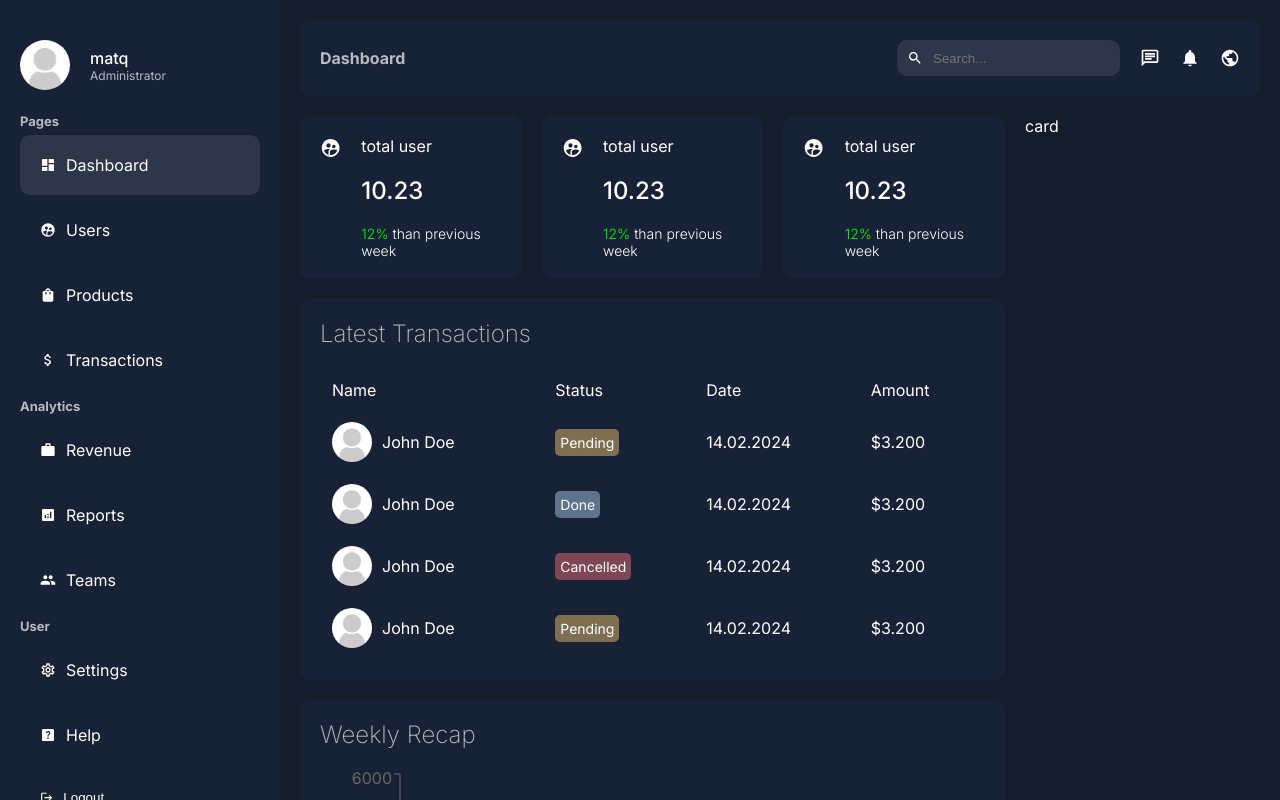
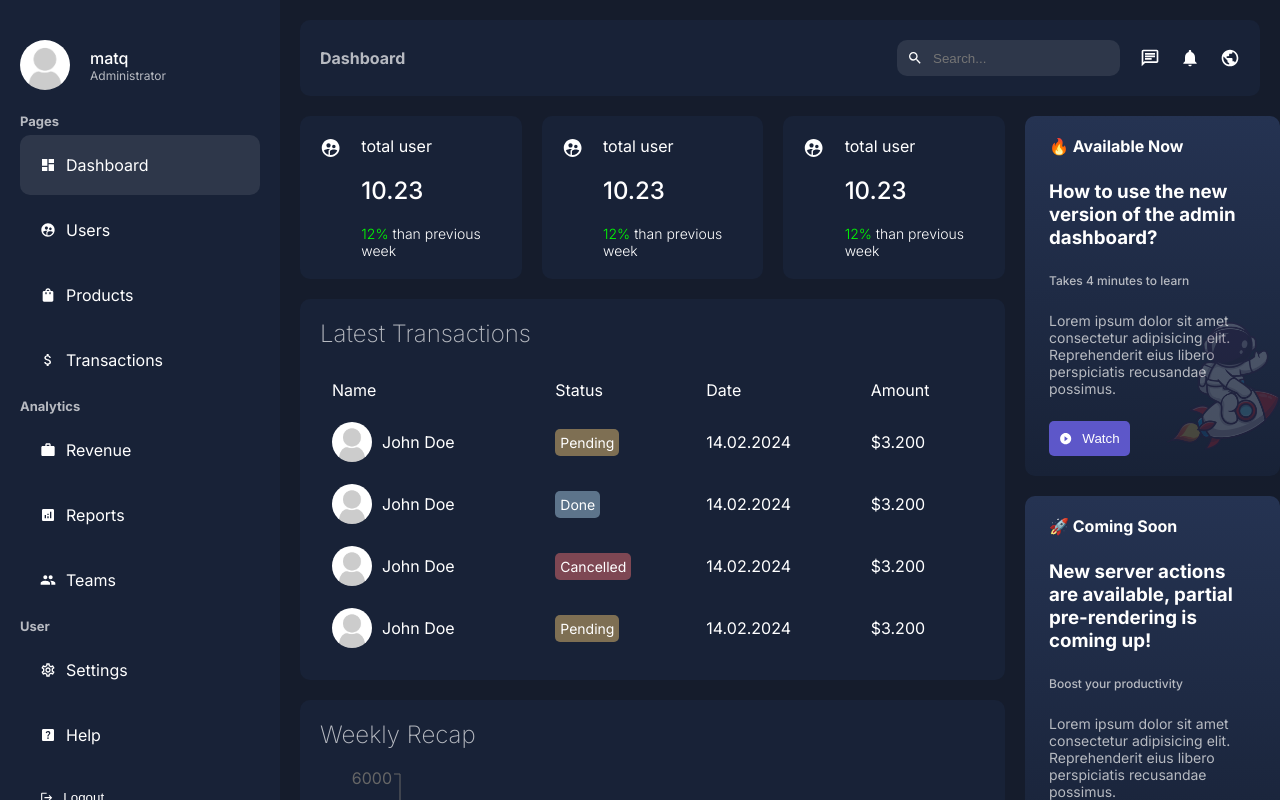
Before and after one commit to 02Alexis/Admin-dashboard-next, a Next.js app: page /dashboard in a window 1280 px wide. Shown: the top 800 px of the page. Built offline with nearby package versions, Linux system fonts and the light colour scheme.

Commit message:
rightbar design

```diff
--- a/app/ui/dashboard/rightbar/rightbar.jsx
+++ b/app/ui/dashboard/rightbar/rightbar.jsx
@@ -1,7 +1,50 @@
+import Image from "next/image";
+import { MdPlayCircleFilled, MdReadMore } from "react-icons/md";
 import styles from "./rightbar.module.css";
 
 const RightBar = () => {
-  return <div className={styles.container}>card</div>;
+  return (
+    <div className={styles.container}>
+      <div className={styles.item}>
+        <div className={styles.bgContainer}>
+          <Image className={styles.bg} src="/astronaut.png" alt="" fill />
+        </div>
+        <div className={styles.text}>
+          <span className={styles.notification}>🔥 Available Now</span>
+          <h3 className={styles.title}>
+            How to use the new version of the admin dashboard?
+          </h3>
+          <span className={styles.subtitle}>Takes 4 minutes to learn</span>
+          <p className={styles.desc}>
+            Lorem ipsum dolor sit amet consectetur adipisicing elit.
+            Reprehenderit eius libero perspiciatis recusandae possimus.
+          </p>
+          <button className={styles.button}>
+            <MdPlayCircleFilled />
+            Watch
+          </button>
+        </div>
+      </div>
+      <div className={styles.item}>
+        <div className={styles.text}>
+          <span className={styles.notification}>🚀 Coming Soon</span>
+          <h3 className={styles.title}>
+            New server actions are available, partial pre-rendering is coming
+            up!
+          </h3>
+          <span className={styles.subtitle}>Boost your productivity</span>
+          <p className={styles.desc}>
+            Lorem ipsum dolor sit amet consectetur adipisicing elit.
+            Reprehenderit eius libero perspiciatis recusandae possimus.
+          </p>
+          <button className={styles.button}>
+            <MdReadMore />
+            Learn
+          </button>
+        </div>
+      </div>
+    </div>
+  );
 };
 
 export default RightBar;
--- a/app/ui/dashboard/rightbar/rightbar.module.css
+++ b/app/ui/dashboard/rightbar/rightbar.module.css
@@ -0,0 +1,58 @@
+.container {
+  position: fixed;
+}
+
+.item {
+  background: linear-gradient(to top, #182237, #253352);
+  padding: 20px 24px;
+  border-radius: 10px;
+  margin-bottom: 20px;
+  position: relative;
+}
+
+.bgContainer {
+  position: absolute;
+  right: 0;
+  bottom: 0;
+  width: 50%;
+  height: 50%;
+}
+
+.bg {
+  object-fit: contain;
+  opacity: 0.2;
+}
+
+.text {
+  display: flex;
+  flex-direction: column;
+  gap: 24px;
+}
+
+.notification {
+  font-weight: bold;
+}
+
+.subtitle {
+  color: var(--textSoft);
+  font-weight: 500;
+  font-size: 12px;
+}
+
+.desc {
+  color: var(--textSoft);
+  font-size: 14px;
+}
+
+.button {
+  padding: 10px;
+  display: flex;
+  align-items: center;
+  gap: 10px;
+  width: max-content;
+  background-color: #5d57c9;
+  color: white;
+  border: none;
+  border-radius: 5px;
+  cursor: pointer;
+}
```
